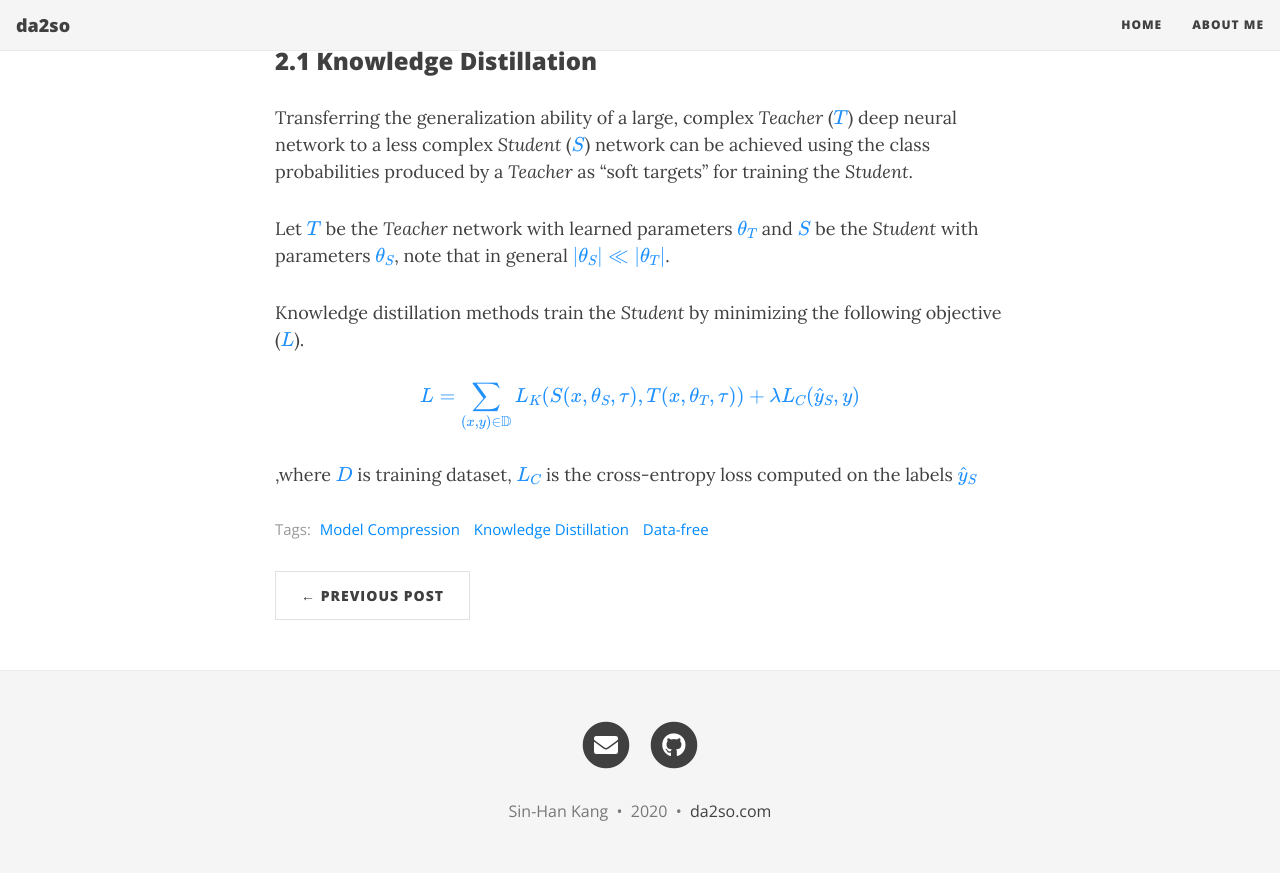
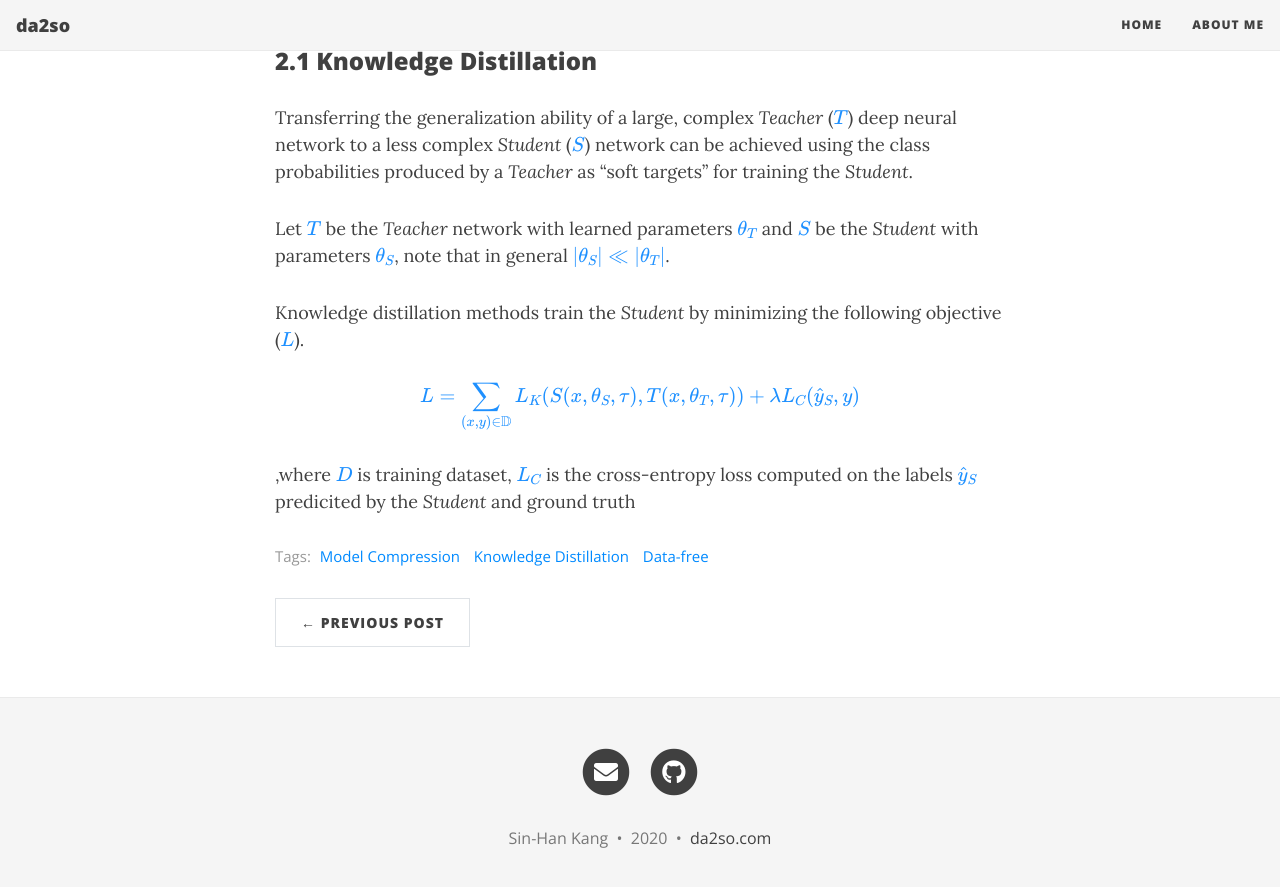
Before and after one commit to da2so/da2so.github.io, a Jekyll site: the page built from _posts/2020-08-12-Zero-Shot_Knowledge_Distillation_in_Deep_Networks.md, in a window 1280 px wide and 900 px high, scrolled down 1108 px. Shown: the top 887 px of the window. Built offline with Jekyll 4.4.1, drawn with Linux system fonts in a browser that asks for light colours; nearby versions of some CDN libraries; formulas are drawn with MathJax 3.

Commit message:
Update 2020-08-12-Zero-Shot_Knowledge_Distillation_in_Deep_Networks.md

```diff
--- a/_posts/2020-08-12-Zero-Shot_Knowledge_Distillation_in_Deep_Networks.md
+++ b/_posts/2020-08-12-Zero-Shot_Knowledge_Distillation_in_Deep_Networks.md
@@ -35,4 +35,4 @@ Knowledge distillation methods train the _Student_ by minimizing the following o
 L=\sum_{(x,y) \in \mathbb{D}} L_K (S(x,\theta_S,\tau), T(x,\theta_T, \tau))+\lambda L_C( \widehat{y}_S,y)
 \\] </span>
 
-,where <span style="color:DodgerBlue">$D$</span> is training dataset, <span style="color:DodgerBlue">$L_C$</span> is the cross-entropy loss computed on the labels <span style="color:DodgerBlue">$ \widehat{y}_S $</span>
+,where <span style="color:DodgerBlue">$D$</span> is training dataset, <span style="color:DodgerBlue">$L_C$</span> is the cross-entropy loss computed on the labels <span style="color:DodgerBlue">$ \widehat{y}_S $</span> predicited by the *Student* and ground truth
```
